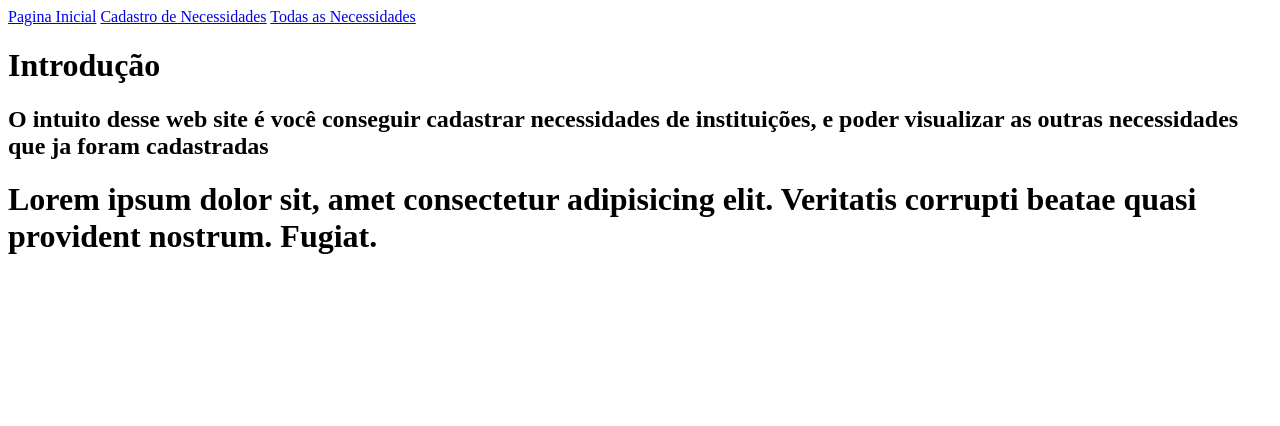
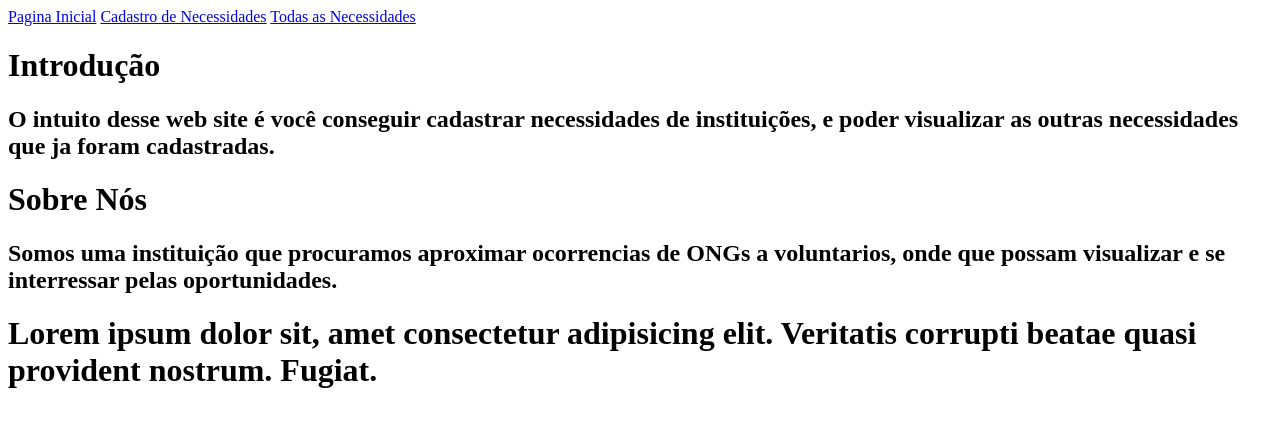
Before and after one commit to LucasAokiP/Cadastro_de_Ajuda, a plain HTML site: page index.html in a window 1280 px wide. Drawn offline with Linux system fonts and the light colour scheme.

Commit message:
mudança no header onde agora vai ser separado por divs cada topico, e criaçao de uma aba Sobre Nos

```diff
--- a/index.html
+++ b/index.html
@@ -16,12 +16,16 @@
     </div>
 
     <header class="intro">
-        <h1>Introdução</h1>
-        <h2>O intuito desse web site é você conseguir cadastrar necessidades de instituições, e poder visualizar as outras necessidades que ja foram cadastradas</h2>
+        <div class="intro">
+            <h1>Introdução</h1>
+            <h2>O intuito desse web site é você conseguir cadastrar necessidades de instituições, e poder visualizar as outras necessidades que ja foram cadastradas.</h2>
+        </div>
+        <div class="sobre">
+            <h1>Sobre Nós</h1>
+            <h2>Somos uma instituição que procuramos aproximar ocorrencias de ONGs a voluntarios, onde que possam visualizar e se interressar pelas oportunidades.</h2>
+        </div>
+
     </header>
-
-
-
     <footer class="cop">
         <h1>Lorem ipsum dolor sit, amet consectetur adipisicing elit. Veritatis corrupti beatae quasi provident nostrum. Fugiat.</h1>
     </footer>
```
